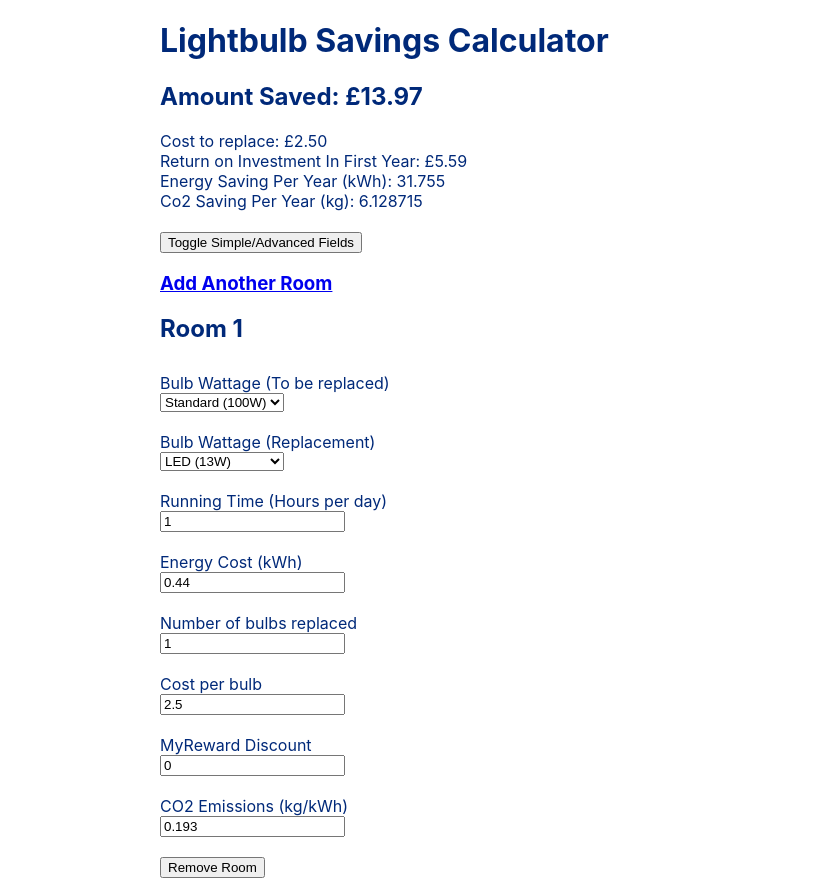
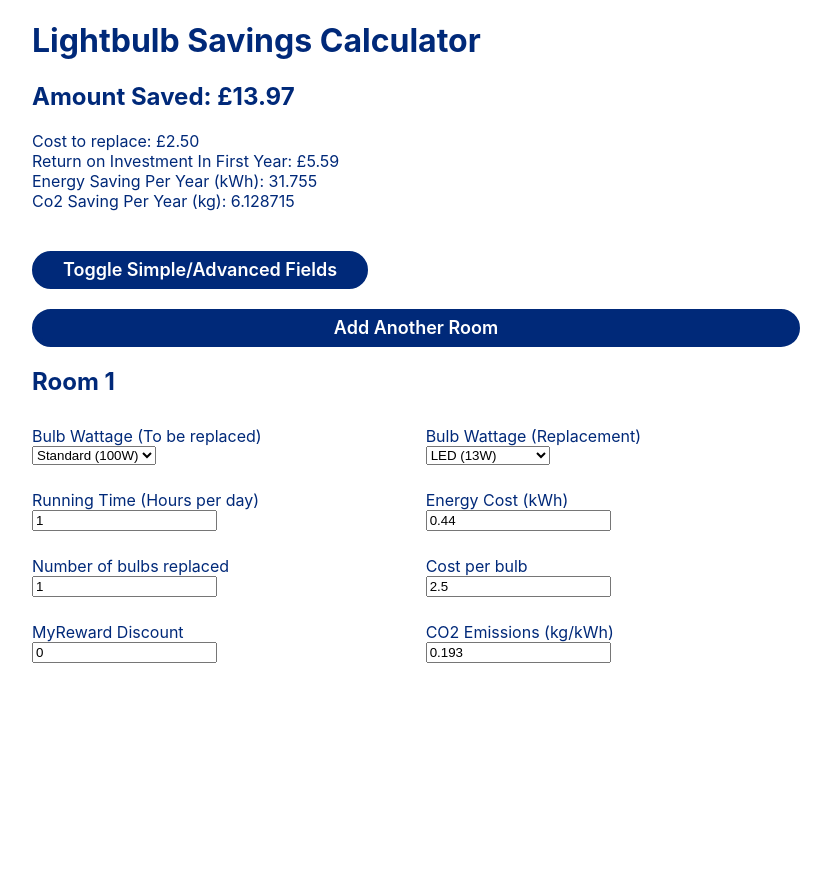
Before and after one commit to Creactivate/lightbulb-calc, a React (Create React App) app: page / in a window 1280 px wide. Shown: the whole page, without its empty margins (224-1055 px from the left). After the commit the page ends 800 px from the top, so only its background shows below. Built offline with nearby package versions, Linux system fonts and the light colour scheme.

Commit message:
edited css look

```diff
--- a/src/App.css
+++ b/src/App.css
@@ -1,5 +1,6 @@
 .App{
-  padding: 0 30%;
+  padding: 0 20%;
+  min-width: 500px;
 }
 
 .App-logo {
@@ -38,8 +39,11 @@
 }
 
 .calc-form {
-  display: flex;
-  flex-direction: column;
+  /* display: flex;
+  flex-direction: column; */
+  display: grid;
+  grid-template-columns: auto auto;
+  gap: 5px
 }
 
 label {
@@ -57,3 +61,25 @@ div, h1, h2, h3 {
 .hideable {
   display: none;
 }
+
+.buttons {
+  font: 600 18px/1.3333333333333333 NBS, ArialNarrow, -apple-system, BlinkMacSystemFont, "Segoe UI", Roboto, Oxygen, Ubuntu, Cantarell, "Fira Sans", "Droid Sans", "Helvetica Neue", sans-serif;
+  border: 5px solid rgb(0, 41, 121);
+  cursor: pointer;
+  display: flex;
+  padding: 2px 26px;
+  overflow: hidden;
+  font-size: 18px;
+  background: none;
+  margin-top: 20px;
+  align-items: center;
+  font-family: NBS, ArialNarrow, -apple-system, BlinkMacSystemFont, "Segoe UI", Roboto, Oxygen, Ubuntu, Cantarell, "Fira Sans", "Droid Sans", "Helvetica Neue", sans-serif;
+  font-weight: 600;
+  line-height: 1.3333333333333333;
+  border-radius: 999px;
+  letter-spacing: 0px;
+  justify-content: center;
+  color: #ffffff;
+  background-color: #002979;
+  text-decoration: none;
+}
--- a/src/components/test.js
+++ b/src/components/test.js
@@ -113,6 +113,15 @@ class AppComponent extends React.Component {
           results: this.state.results,
           simple: !this.state.simple
         })
+        if (document.getElementById('toggleButton').style.backgroundColor == 'rgb(255, 255, 255)') {
+          document.getElementById('toggleButton').style.backgroundColor = 'rgb(0, 41, 121)';
+          document.getElementById('toggleButton').style.color = 'rgb(255, 255, 255)';
+          // document.getElementById('toggleButton').style.border = '5px solid rgb(255, 255, 255)'
+        }else {
+          document.getElementById('toggleButton').style.backgroundColor = 'rgb(255, 255, 255)';
+          // document.getElementById('toggleButton').style.border = '5px solid rgb(0, 41, 121)'
+          document.getElementById('toggleButton').style.color = 'rgb(0, 41, 121)';
+        }
       }
 
       return (
@@ -124,7 +133,7 @@ class AppComponent extends React.Component {
         <div>Energy Saving Per Year (kWh): {calcGlobalValues().kwhSavingPerYear}</div>
         <div>Co2 Saving Per Year (kg): {calcGlobalValues().kgCo2SavingPerYear}</div>
         <br/>
-        <input type='button' value='Toggle Simple/Advanced Fields' onClick={toggleSimple} />
+        <input id='toggleButton' className='buttons' type='button' value='Toggle Simple/Advanced Fields' onClick={toggleSimple} />
         <ParentComponent addChild={this.onAddChild} removeChild={this.onRemoveChild} simple={this.state.simple}>
           {children}
         </ParentComponent>
@@ -198,7 +207,7 @@ class AppComponent extends React.Component {
 
   const ParentComponent = props => (
     <div className="card calculator">
-      <h3><a href="#" onClick={props.addChild}>Add Another Room</a></h3>
+      <h3><a href="#" onClick={props.addChild} className='buttons'>Add Another Room</a></h3>
       {/* <p><a href="#" onClick={props.removeChild}>Remove Child Component</a></p> */}
       <div id="children-pane">
         {props.children}
@@ -310,7 +319,7 @@ class AppComponent extends React.Component {
         </label>
         <label>
           {/* <input type="number" onChange={e => props.setRooms([{'hi':'hi'}])} id={'input' + props.index} /> */}
-          <input type="button" value='Remove Room' id={'input' + props.index} onClick={e => props.remove(e.target.id)}/>
+          {props.index != 0 && <><br/><input className="buttons" type="button" value='Remove Room' id={'input' + props.index} onClick={e => props.remove(e.target.id)}/></>}
         </label>
       </form>
       </>
```
